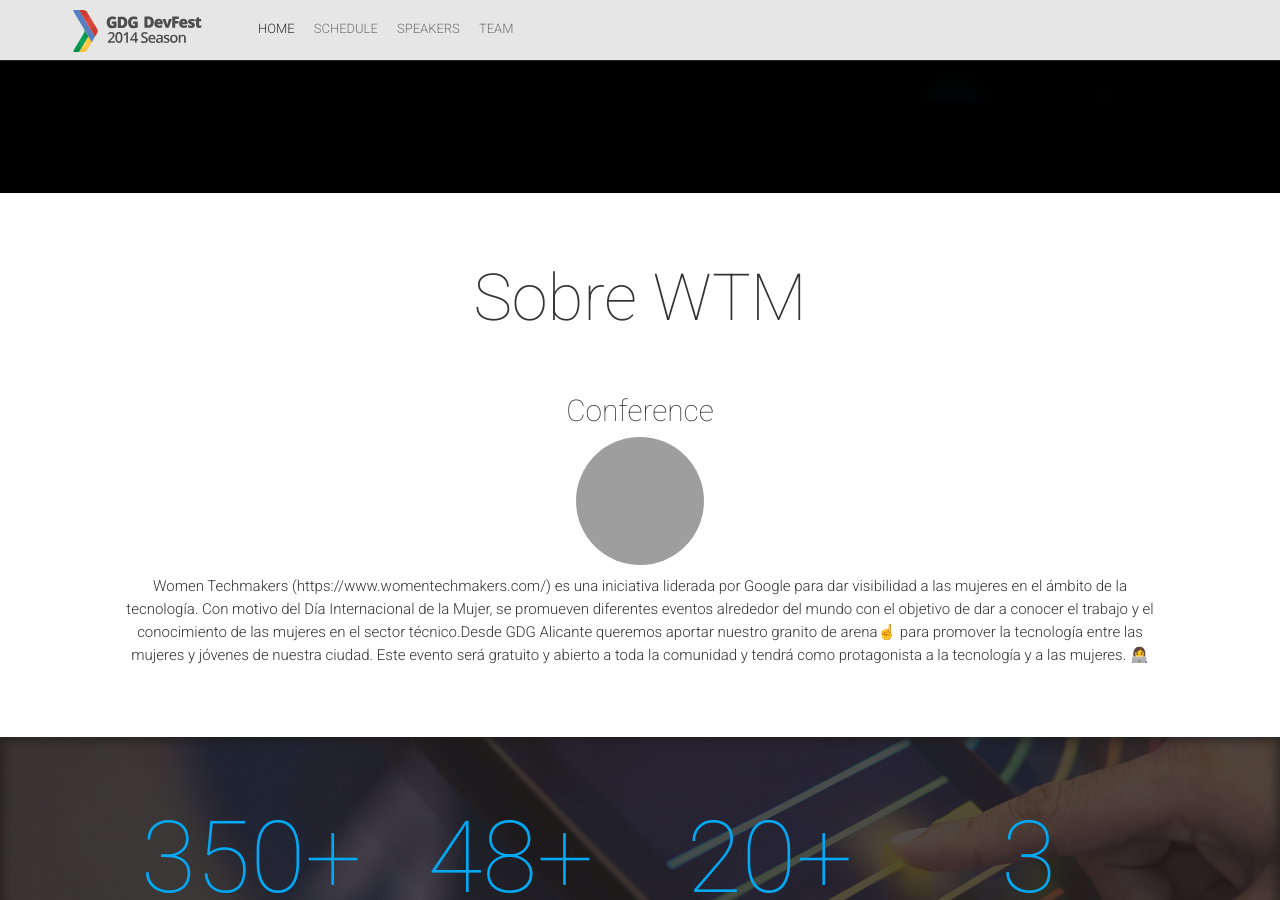
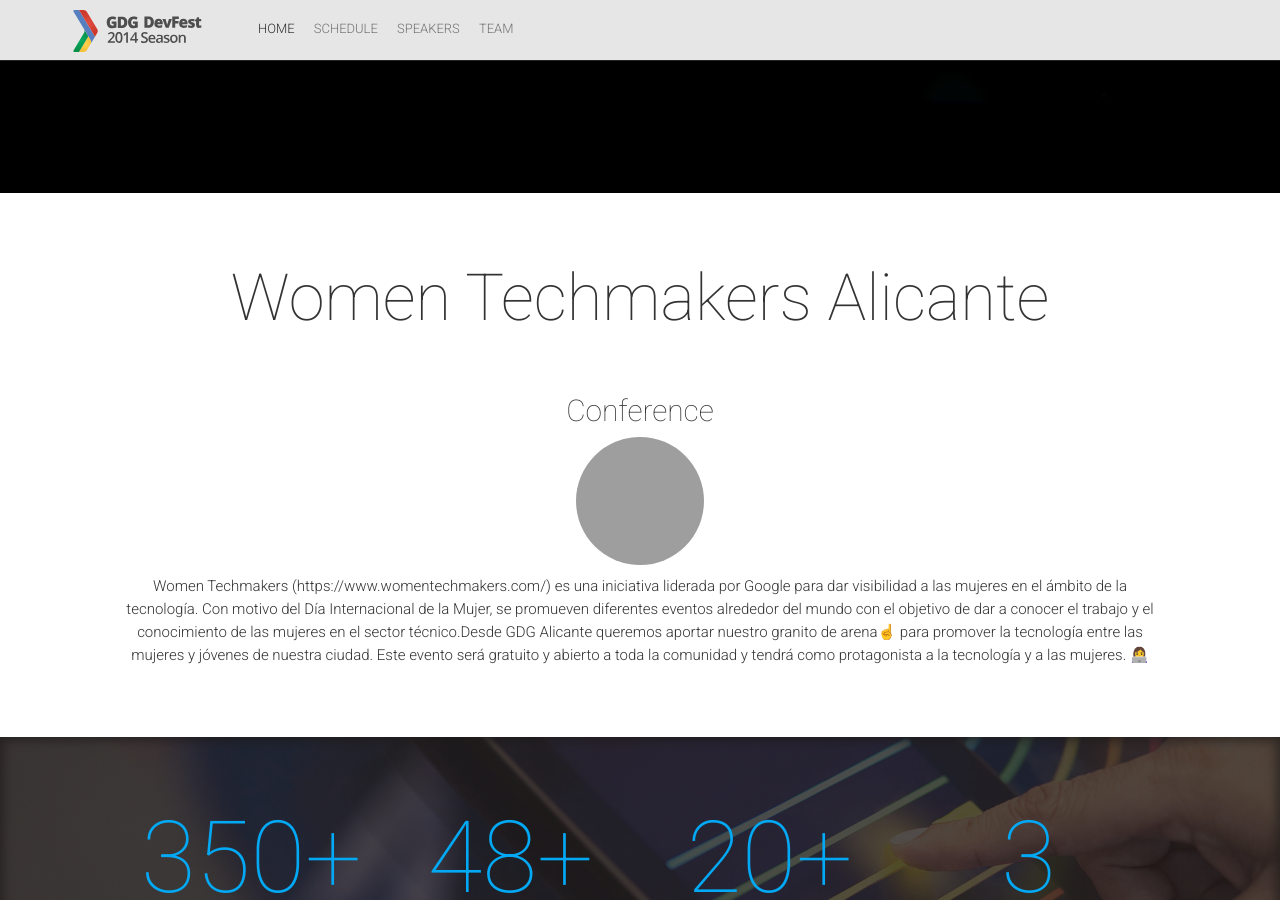
Before and after one commit to wtmalicante/wtmalicante.github.io, a Jekyll site: the page built from index.html, in a window 1280 px wide and 900 px high, scrolled down 707 px. Built offline with Jekyll 4.4.1, drawn with Linux system fonts in a browser that asks for light colours; nearby versions of some CDN libraries; comment, search, counter and statistics services are not loaded; grey boxes are pictures that could not be loaded.

Commit message:
Update _config.yml

```diff
--- a/_config.yml
+++ b/_config.yml
@@ -59,7 +59,7 @@
  - {link: "https://bit.ly/dfua-c4p", text: "¡Quiero ser ponente!"}
 
 # About Block
-aboutTitle: "Sobre WTM"
+aboutTitle: "Women Techmakers Alicante"
 description: "eajfapsdofjasdñklfjañsldkfjañslkdfasdfasdf"
 aboutBlock:
 - {title: "Conference", text: "Women Techmakers (https://www.womentechmakers.com/) es una iniciativa liderada por Google para dar visibilidad a las mujeres en el ámbito de la tecnología. Con motivo del Día Internacional de la Mujer, se promueven diferentes eventos alrededor del mundo con el objetivo de dar a conocer el trabajo y el conocimiento de las mujeres en el sector técnico.Desde GDG Alicante queremos aportar nuestro granito de arena☝ para promover la tecnología entre las mujeres y jóvenes de nuestra ciudad. Este evento será gratuito y abierto a toda la comunidad y tendrá como protagonista a la tecnología y a las mujeres. 👩‍💻 "}
```
